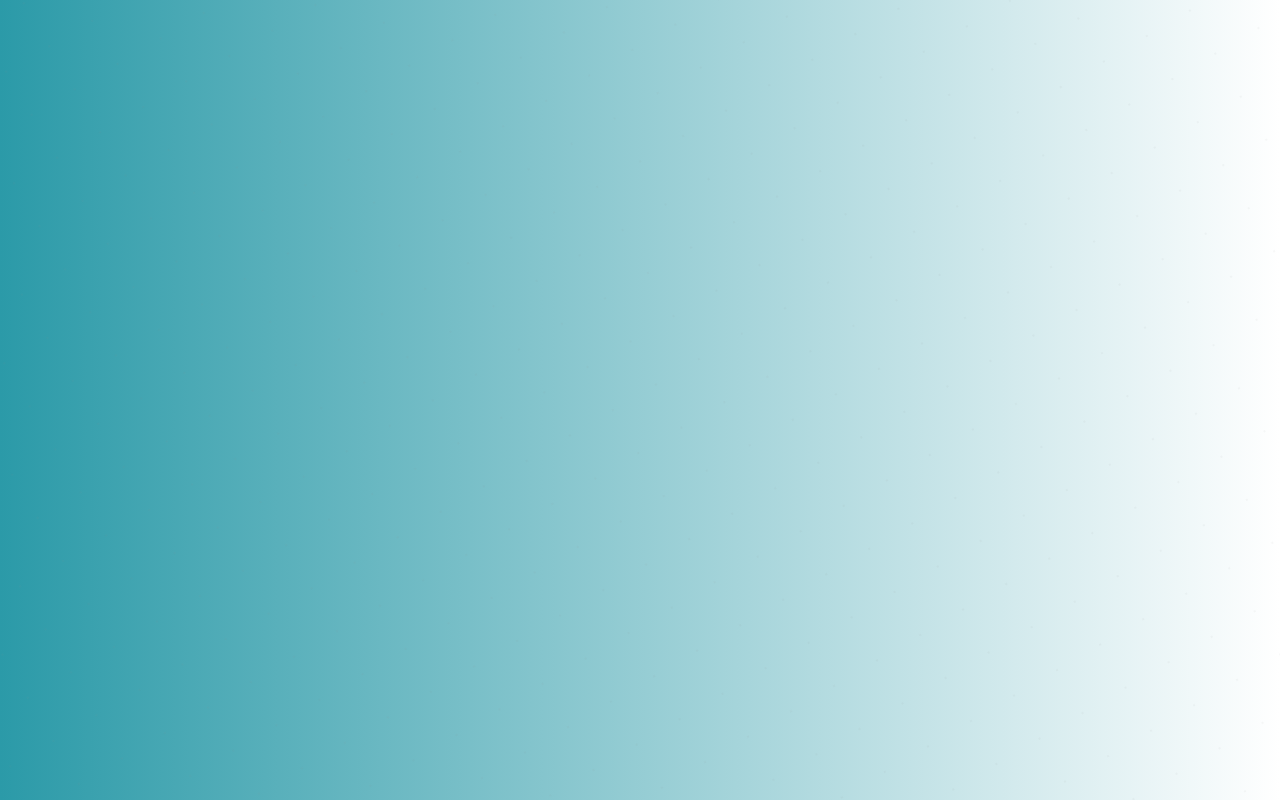
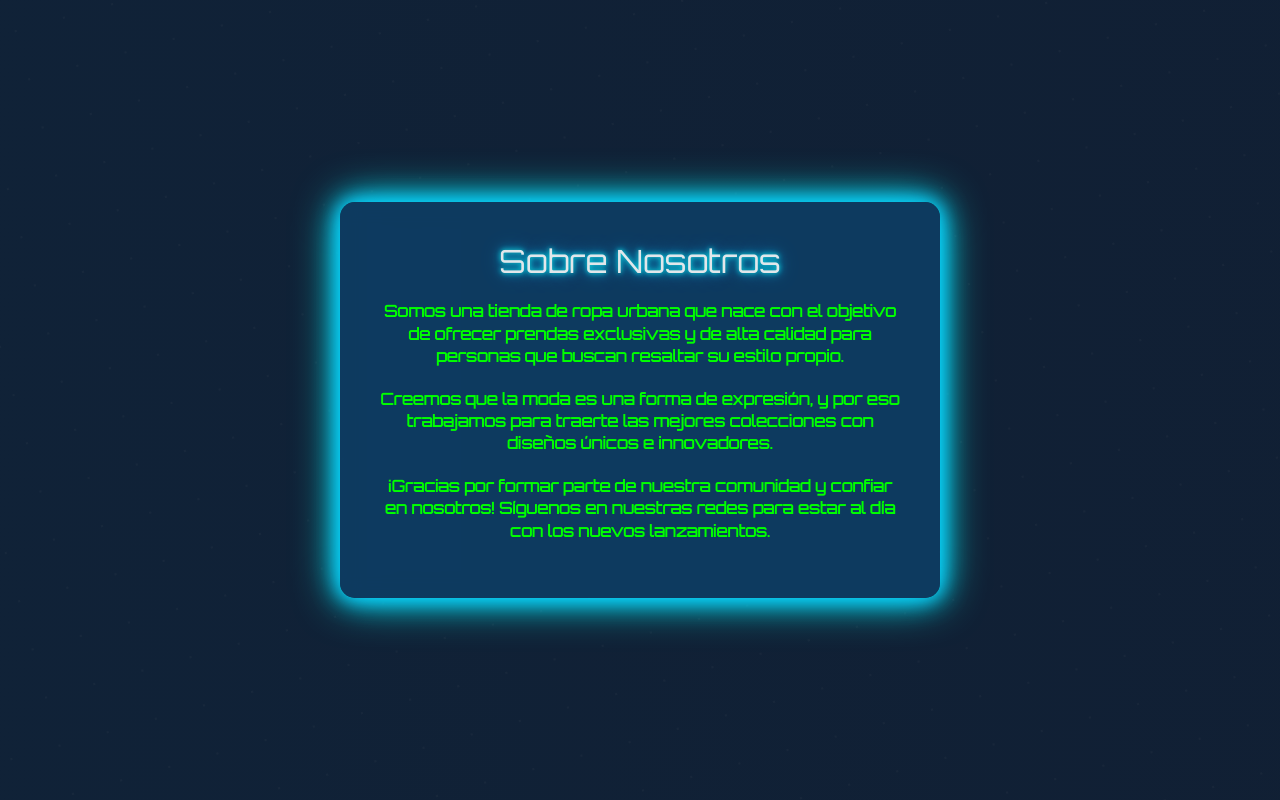
Before and after one commit to MichaelB2007-dev/proyecto-react, a React (Create React App) app in the folder frontend/: page /about in a window 1280 px wide. Before the commit this address had no page. Built offline with nearby package versions, Linux system fonts and the light colour scheme.

Commit message:
Pagina AboutAgregada

```diff
--- a/frontend/src/App.js
+++ b/frontend/src/App.js
@@ -11,6 +11,8 @@ import Home from './components/home';
 import Contact from './components/contact';
 import Cart from './components/Cart';
 import Pago from './components/pagos';
+import About from './components/About';
+
 function App() {
   const [isLoggedIn, setIsLoggedIn] = useState(false);
   const [cartItems, setCartItems] = useState([]);
@@ -27,12 +29,7 @@ function App() {
     <Router>
       <Routes>
         <Route path="/" element={<Login setIsLoggedIn={setIsLoggedIn} />} />
-
-        <Route
-          path="/registrarse"
-          element={isLoggedIn ? <Navigate to="/dashboard" /> : <Register />}
-        />
-
+        <Route path="/registrarse" element={isLoggedIn ? <Navigate to="/dashboard" /> : <Register />} />
         <Route
           path="/dashboard"
           element={
@@ -51,20 +48,11 @@ function App() {
             )
           }
         />
-
-        {/* Home con sistema de filtros */}
         <Route path="/home" element={<Home addToCart={addToCart} />} />
-
         <Route path="/contact" element={<Contact />} />
-
-        {/* Carrito */}
-        <Route
-          path="/carrito"
-          element={<Cart items={cartItems} removeFromCart={removeFromCart} />}
-        />
-
-        {/* Pago */}
+        <Route path="/carrito" element={<Cart items={cartItems} removeFromCart={removeFromCart} />} />
         <Route path="/pago" element={<Pago />} />
+        <Route path="/about" element={<About />} />
       </Routes>
     </Router>
   );
--- /dev/null
+++ b/frontend/src/components/About.css
@@ -0,0 +1,63 @@
+
+body {
+    background: linear-gradient(270deg, #13182a, #0c2f49);
+    background-size: 1000% 1000%;
+    animation: moverFondo 30s ease infinite;
+    color: #fff;
+    display: flex;
+    justify-content: center;
+    align-items: center;
+    height: 100vh;
+    overflow: hidden;
+  }
+
+  @keyframes moverFondo {
+    0% { background-position: 0% 50%; }
+    50% { background-position: 100% 50%; }
+    100% { background-position: 0% 50%; }
+  }
+
+  .about-box {
+    background: rgba(13, 66, 107, 0.8);
+    padding: 40px;
+    border-radius: 15px;
+    width: 100%;
+    max-width: 600px;
+    backdrop-filter: blur(10px);
+    box-shadow:
+      0 0 15px #07c8ff,
+      0 0 25px #07c8ff,
+      0 0 40px #0ffff8;
+    animation: resplandor 3s infinite alternate;
+    line-height: 1.4;
+  }
+
+  @keyframes resplandor {
+    0% {
+      box-shadow:
+        0 0 15px #07c8ff,
+        0 0 25px #07c8ff,
+        0 0 40px #0ffff8;
+    }
+    100% {
+      box-shadow:
+        0 0 25px #0ffff8,
+        0 0 40px #07c8ff,
+        0 0 60px #0ffff8;
+    }
+  }
+
+  .about-box h2 {
+    text-align: center;
+    margin-bottom: 20px;
+    text-shadow:
+      0 0 5px #0ffff8,
+      0 0 10px #07c8ff,
+      0 0 20px #087fbc;
+    animation: parpadeo 1.5s infinite alternate;
+  }
+
+  @keyframes parpadeo {
+    0% { opacity: 1; }
+    100% { opacity: 0.8; }
+  }
--- /dev/null
+++ b/frontend/src/components/About.js
@@ -0,0 +1,25 @@
+import React from 'react';
+import './About.css';
+
+const About = () => {
+  return (
+    <div className="about-box">
+      <h2>Sobre Nosotros</h2>
+      <p>
+        Somos una tienda de ropa urbana que nace con el objetivo de ofrecer
+        prendas exclusivas y de alta calidad para personas que buscan resaltar
+        su estilo propio.
+      </p>
+      <p>
+        Creemos que la moda es una forma de expresión, y por eso trabajamos
+        para traerte las mejores colecciones con diseños únicos e innovadores.
+      </p>
+      <p>
+        ¡Gracias por formar parte de nuestra comunidad y confiar en nosotros!
+        Síguenos en nuestras redes para estar al día con los nuevos lanzamientos.
+      </p>
+    </div>
+  );
+};
+
+export default About;
--- a/frontend/src/components/contact.css
+++ b/frontend/src/components/contact.css
@@ -7,7 +7,6 @@ body {
   position: relative;
 }
 
-/* Capa de efecto de agua */
 body::before {
   content: "";
   position: absolute;
```
Also changed, not shown: 1 other file (tests, documents, lock files or other folders).
